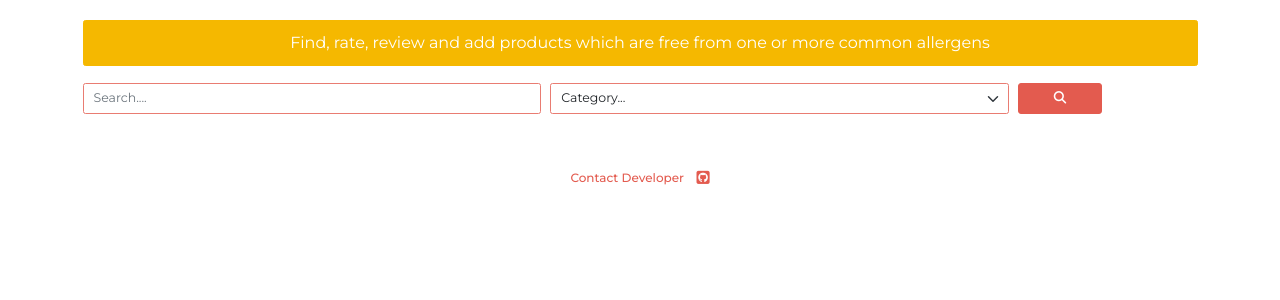
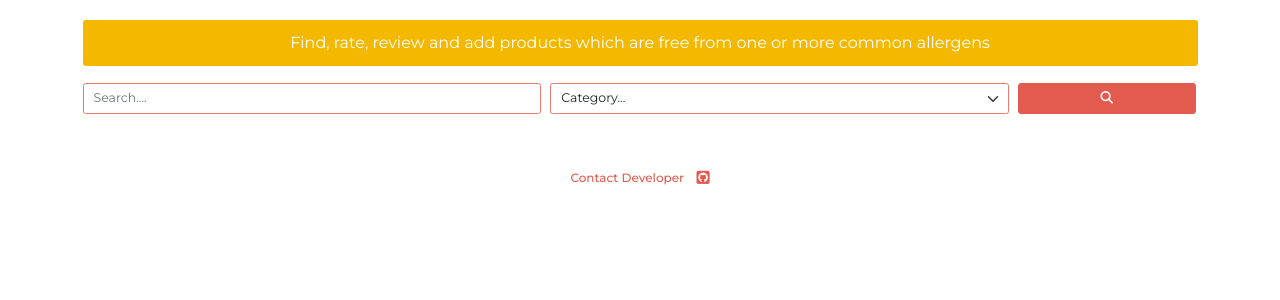
Before and after one commit to richardhenyash/freefrom, a Flask app: page /search in a window 1280 px wide. Shown: the part 70-370 px from the top of the page. Run offline with Flask 2, Linux system fonts and the light colour scheme; data that the repository does not hold is empty; some libraries are stand-ins or nearby versions.

Commit message:
update search button on home page to take up add button space if user is not logged in

```diff
--- a/templates/home.html
+++ b/templates/home.html
@@ -30,16 +30,22 @@
                             {% endfor %}
                         </select>
                     </div>
-                    <div class="col-2 col-md-1 container-input">
-                        <button type="submit" id="btn-search" class="btn btn-lg btn-danger btn-fireopal w-100">
-                            <i class="fas fa-search"></i>
-                        </button>
-                    </div>
                     {% if session.user %}
+                        <div class="col-2 col-md-1 container-input">
+                            <button type="submit" id="btn-search" class="btn btn-lg btn-danger btn-fireopal w-100">
+                                <i class="fas fa-search"></i>
+                            </button>
+                        </div>
                         <div class="col-2 col-md-1 container-input">
                             <a href="{{ url_for('products.add') }}" class="btn btn-lg btn-danger btn-fireopal w-100">
                                 <i class="fas fa-plus"></i>
                             </a>
+                        </div>
+                    {% else %}
+                        <div class="col-4 col-md-2 container-input">
+                            <button type="submit" id="btn-search" class="btn btn-lg btn-danger btn-fireopal w-100">
+                                <i class="fas fa-search"></i>
+                            </button>
                         </div>
                     {% endif %}
                 </div>
```
